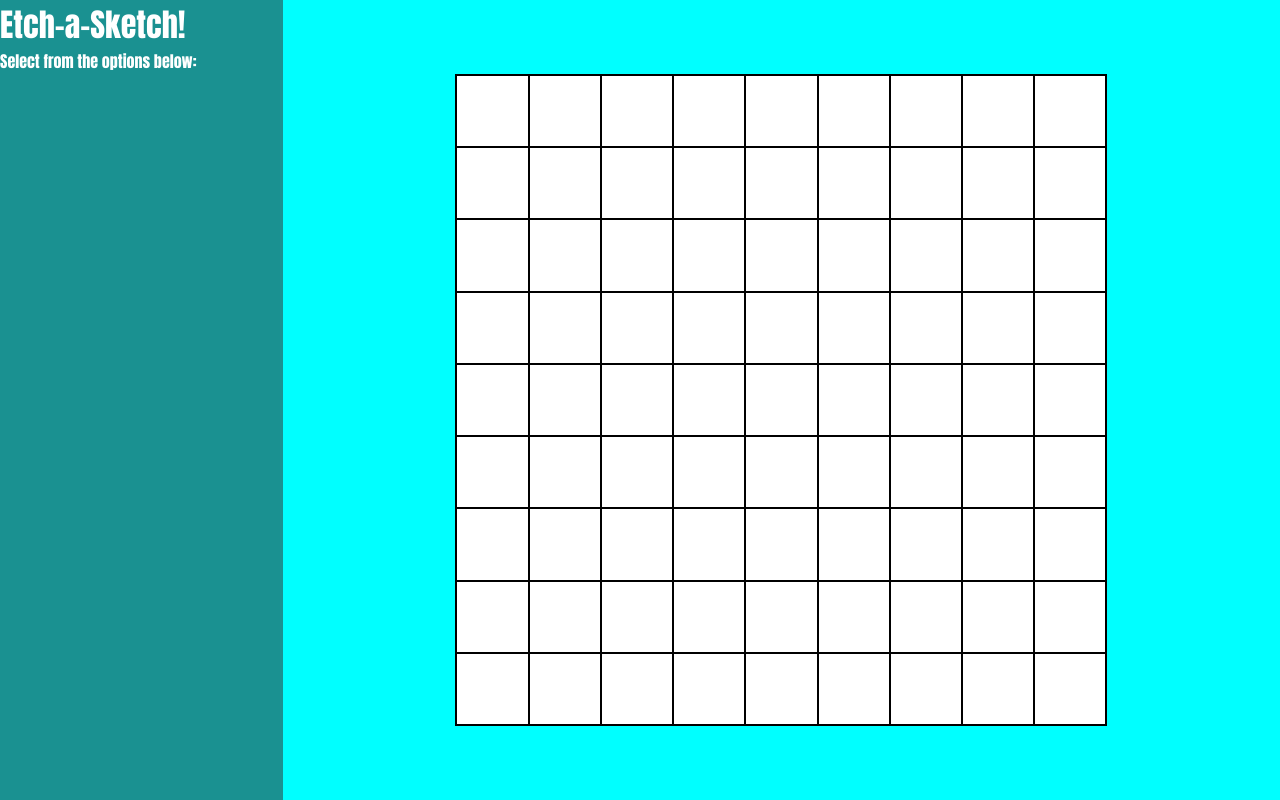
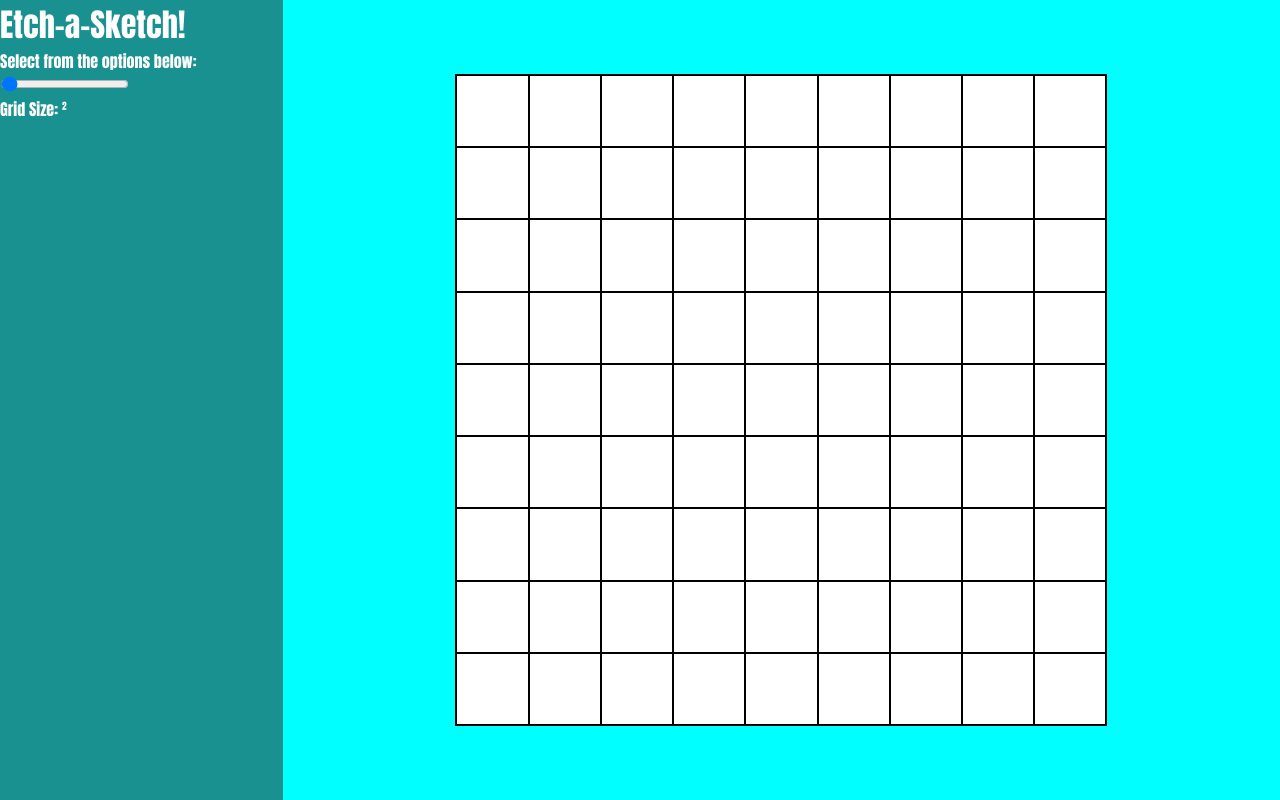
Before and after one commit to Z3BINI/etch-a-sketch, a plain HTML site: page index.html in a window 1280 px wide. Drawn offline with Linux system fonts and the light colour scheme.

Commit message:
Added HTML slider element for grid size

```diff
--- a/index.html
+++ b/index.html
@@ -11,6 +11,11 @@
     <div class="controlPannel">
         <h1>Etch-a-Sketch!</h1>
         <p>Select from the options below:</p>
+
+        <div class="slidecontainer">
+            <input type="range" min="2" max="100" value="4" class="slider">
+            <p>Grid Size: <span class="currentGridSize"></span>&#178;</p>
+        </div>
     </div>
 
     <div class="workArea">
```
